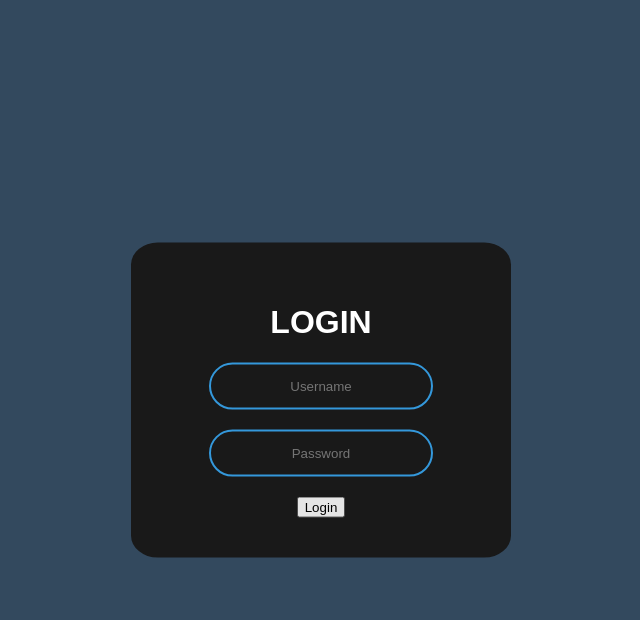
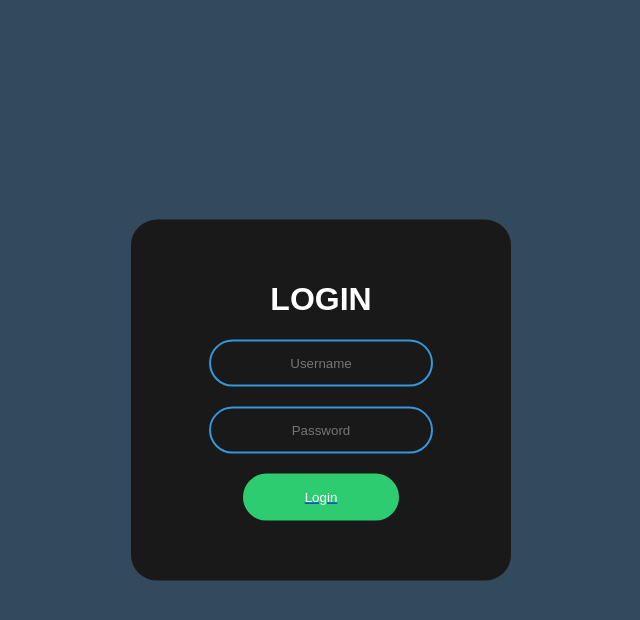
Before and after one commit to gabrielltmonteiro/login-screen, a plain HTML site: page index.html in a window 1280 px wide. In both pictures the pointer is over the input "Login". Shown: the whole page, without its empty margins (319-959 px from the left). Drawn offline with Linux system fonts and the light colour scheme.

Commit message:
Update style.css

```diff
--- a/style.css
+++ b/style.css
@@ -43,7 +43,7 @@ body{
     border-color:#2ecc71;
 }
 
-.box input[type="submit"]{
+.box input[type="button"]{
     border: 0;
     background: none;
     display: block;
@@ -58,7 +58,7 @@ body{
     cursor: pointer;
 }
 
-.box input[type="submit"]:hover{
+.box input[type="button"]:hover{
     background: #2ecc71;
     padding: 14px 60px;
 }
```
